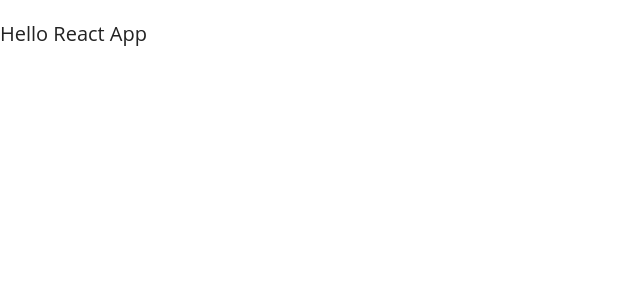
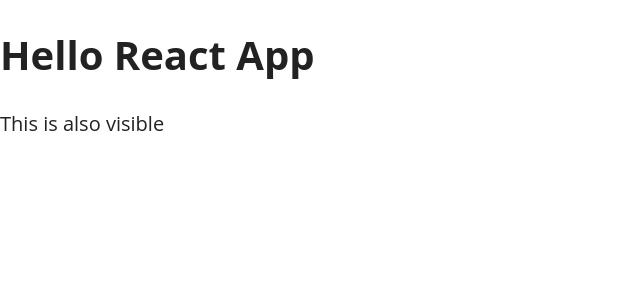
Before and after one commit to Marknjo/react-lab, a React (Create React App) app: page / in a window 1280 px wide. Shown: the top 300 px of the page, without its empty margins (0-640 px from the left). Built offline with nearby package versions, Linux system fonts and the light colour scheme.

Commit message:
Adding hot reload

```diff
--- a/src/App/App.js
+++ b/src/App/App.js
@@ -2,11 +2,11 @@
 import { consoleSeparator } from "./helpers/consoleSeparator";
 
 function App() {
+  consoleSeparator();
   return (
     <div>
-      <p>Hello React App</p>
-
-      {consoleSeparator()}
+      <h1>Hello React App</h1>
+      <p>This is also visible</p>
     </div>
   );
 }
--- a/src/index.js
+++ b/src/index.js
@@ -10,6 +10,10 @@
   document.getElementById("root")
 );
 
+if (module.hot) {
+  module.hot.accept();
+}
+
 // If you want to start measuring performance in your app, pass a function
 // to log results (for example: reportWebVitals(console.log))
 // or send to an analytics endpoint. Learn more: https://bit.ly/CRA-vitals
```
